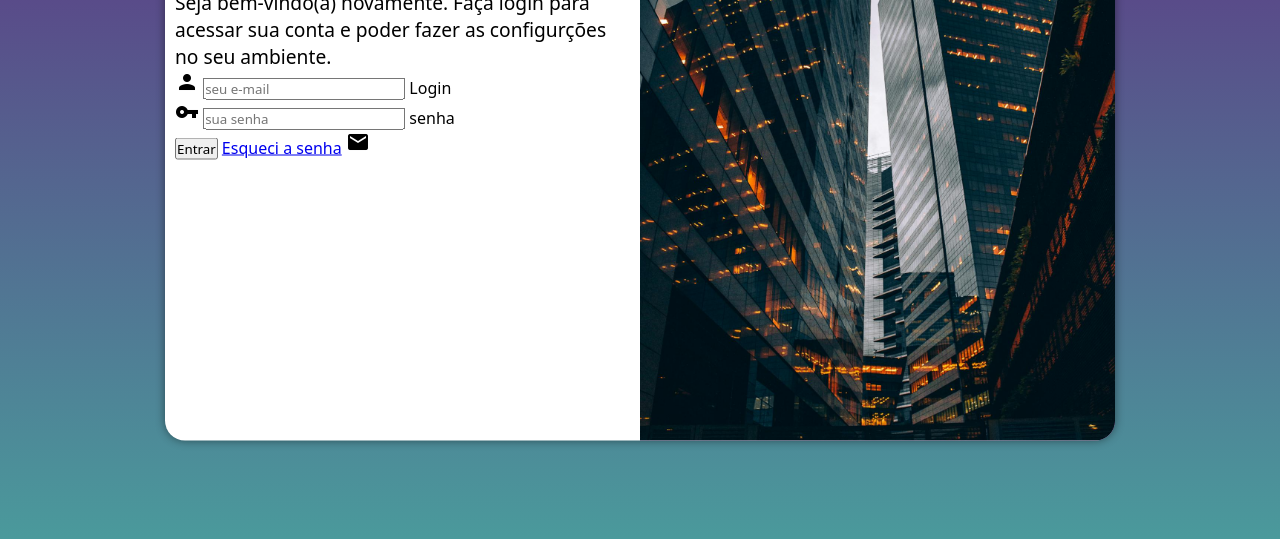
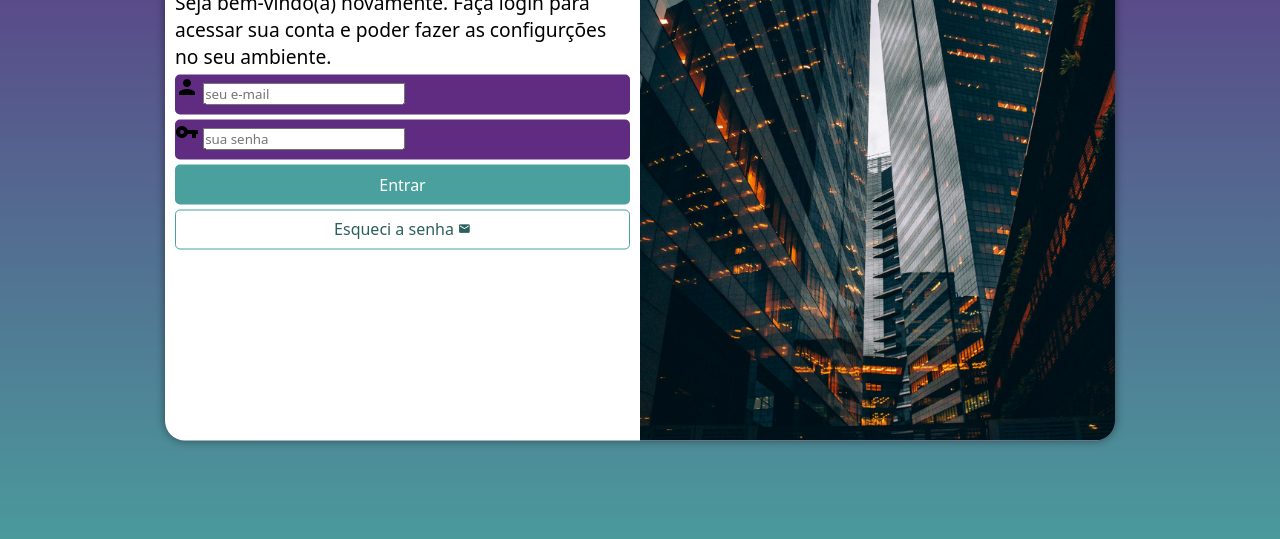
Before and after one commit to DiegoCardosoJ/projeto-login, a plain HTML site: page index.html in a window 1280 px wide. Shown: the part 217-756 px from the top of the page. Drawn offline with Linux system fonts and the light colour scheme.

Commit message:
Atualizei o formulário

```diff
--- a/estilos/style.css
+++ b/estilos/style.css
@@ -47,7 +47,7 @@ section#login > div#imagem {
     background: #5f2c82 url(../imagens/entrada.jpg) no-repeat;
     background-size: cover;
     background-position: center center;
-    height: 200px;
+    height: 220px;
 }
 
 section#login > div#formulario {
@@ -64,3 +64,56 @@ div#formulario > h1{
 div#formulario > p{
     font-size: 0.8em;
 }
+
+form > div.campo{
+    display: block;
+    background-color: #5f2c82;
+    width: 100%;
+    height: 40px;
+    border-radius: 5px;
+    margin: 5px 0px;
+}
+
+div.campo > label{
+    display: none;
+}
+
+form > input[type="submit"]{
+    display: block;
+    font-size: 1em;
+    width: 100%;
+    height: 40px;
+    background-color: #49a09d;
+    color: white;
+    border: none;
+    border-radius: 5px;
+    cursor: pointer;
+}
+
+form > input[type="submit"]:hover{
+    background-color: #2b5f5c;
+}
+
+form > a.botao{
+    display: block;
+    text-align: center;
+    font-size: 1em;
+    width: 100%;
+    height: 40px;
+    padding-top: 7px;
+    margin-top: 5px;
+    background-color: white;
+    color: #2b5f5c;
+    border: 1px solid #49a09d;
+    border-radius: 5px;
+    text-decoration: none;
+
+}
+
+form > a.botao > i {
+    font-size: 0.8em;
+}
+
+form > a.botao:hover{
+    background-color:#61d1cd ;
+}
--- a/index.html
+++ b/index.html
@@ -30,7 +30,9 @@
                         <label for="isenha">senha</label>
                     </div>
                     <input type="submit" value="Entrar">
-                    <a href="esqueci.html">Esqueci a senha</a> <i class="material-icons">mail</i>
+                    <a href="esqueci.html" class="botao">
+                        Esqueci a senha <i class="material-icons">mail</i>
+                    </a>
                 </form>
             </div>
 
```
